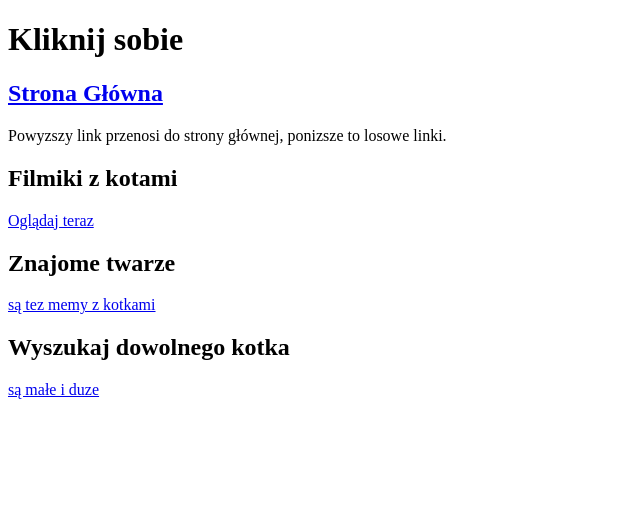
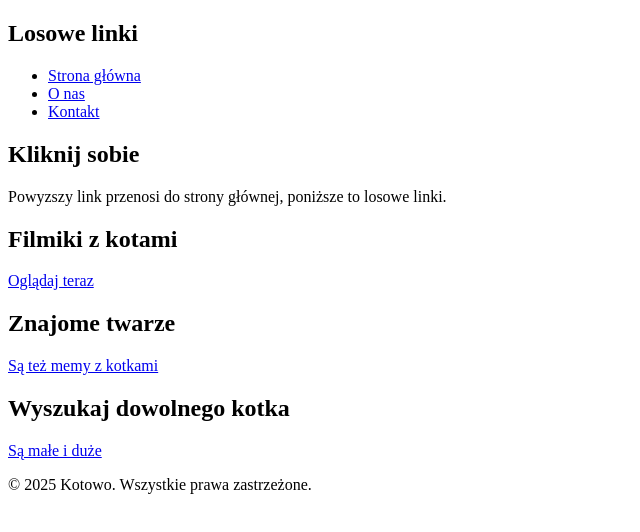
Before and after one commit to JagodaKaz/shoperup-1, a plain HTML site: page linki/index.html in a window 1280 px wide. Shown: the whole page, without its empty margins (0-640 px from the left). Drawn offline with Linux system fonts and the light colour scheme.

Commit message:
Zadanie-3

```diff
--- a/linki/index.html
+++ b/linki/index.html
@@ -5,15 +5,36 @@
     <meta name="viewport" content="width=device-width, initial-scale=1.0">
     <title>Losowe linki</title>
 </head>
+
 <body>
-    <h1>Kliknij sobie</h1>
-    <h2><a href="../index.html">Strona Główna</a></h2>
-    <p>Powyzszy link przenosi do strony głównej, ponizsze to losowe linki.</p>
-    <h2>Filmiki z kotami</h2>
-    <a href="https://www.youtube.com" target="_blank">Oglądaj teraz</a>
-    <h2>Znajome twarze</h2>
-    <a href="https://www.facebook.com" target="_blank">są tez memy z kotkami</a>
-    <h2>Wyszukaj dowolnego kotka</h2>
-    <a href="https://www.google.com" target="_blank">są małe i duze</a>
+    <header>
+        <section>
+        <h1>Losowe linki</h1>
+        <nav>
+            <ul>
+                <li><a href="../index.html">Strona główna</a></li>
+                <li><a href="#">O nas</a></li>
+                <li><a href="#">Kontakt</a></li>
+            </ul>
+        </nav>
+        </section>
+    </header>
+
+    <main>
+        <section>
+            <h2>Kliknij sobie</h2>
+            <p>Powyzszy link przenosi do strony głównej, poniższe to losowe linki.</p>
+            <h2>Filmiki z kotami</h2>
+            <a href="https://www.youtube.com" target="_blank">Oglądaj teraz</a>
+            <h2>Znajome twarze</h2>
+            <a href="https://www.facebook.com" target="_blank">Są też memy z kotkami</a>
+            <h2>Wyszukaj dowolnego kotka</h2>
+            <a href="https://www.google.com" target="_blank">Są małe i duże</a>
+        </section>
+    </main>
+
+    <footer>
+        <p>&copy; 2025 Kotowo. Wszystkie prawa zastrzeżone.</p>
+    </footer>
 </body>
 </html>
```
Also changed, not shown: index.html (+28 -4 lines).
